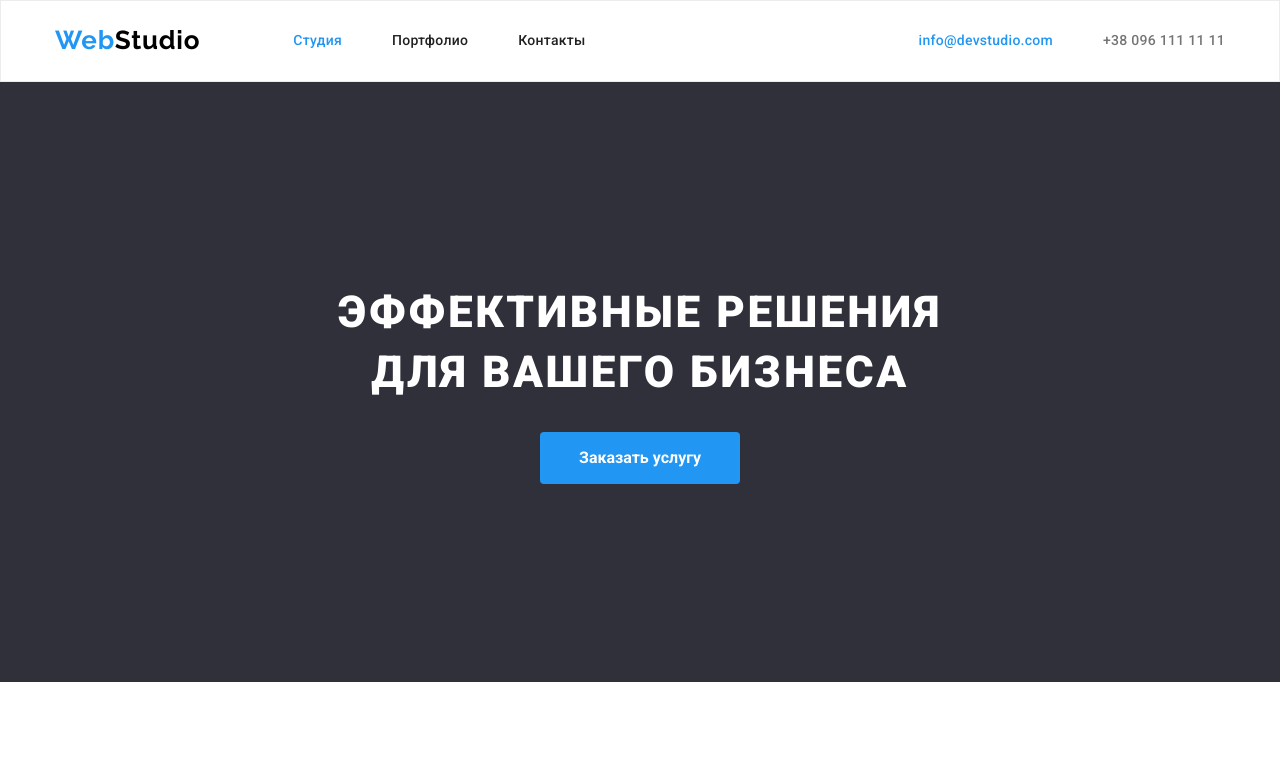
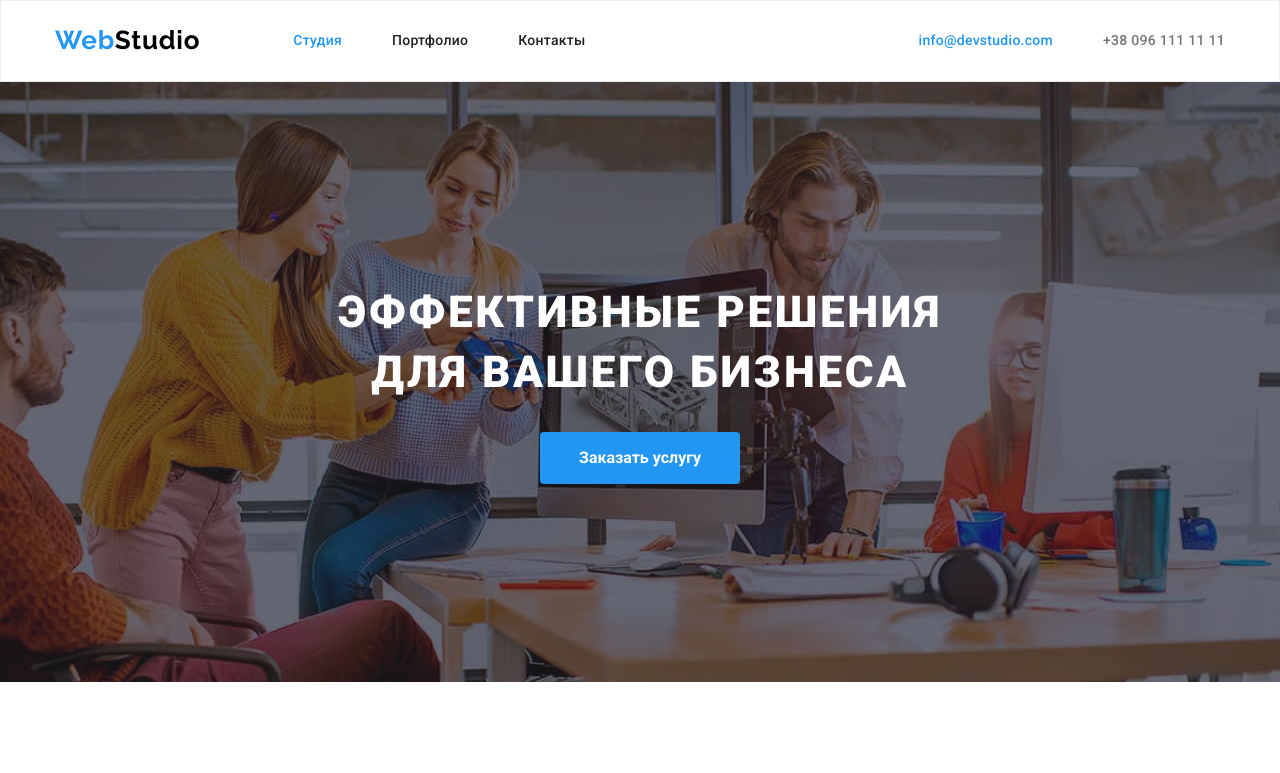
Before and after one commit to AndriiHnidets/goit-markup-hw-04, a plain HTML site: page index.html in a window 1280 px wide. Shown: the top 773 px of the page. Drawn offline with nearby package versions, Linux system fonts and the light colour scheme.

Commit message:
виправив дінеа

```diff
--- a/css/styles.css
+++ b/css/styles.css
@@ -178,7 +178,7 @@ display: flex;
 /*hero main section 1*/
 .hero-main{
 background-color: #2F303A;
-background-image: linear-gradient(to right, rgba(47, 48, 58, 0,4),  rgba(47, 48, 58, 0,4),),
+background-image: linear-gradient(to right, rgba(47, 48, 58, 0.4),  rgba(47, 48, 58, 0.4)),
 url(../images/hero-main/hero-main.jpg);
 height: 600px;
 max-width: 1600px;
```
